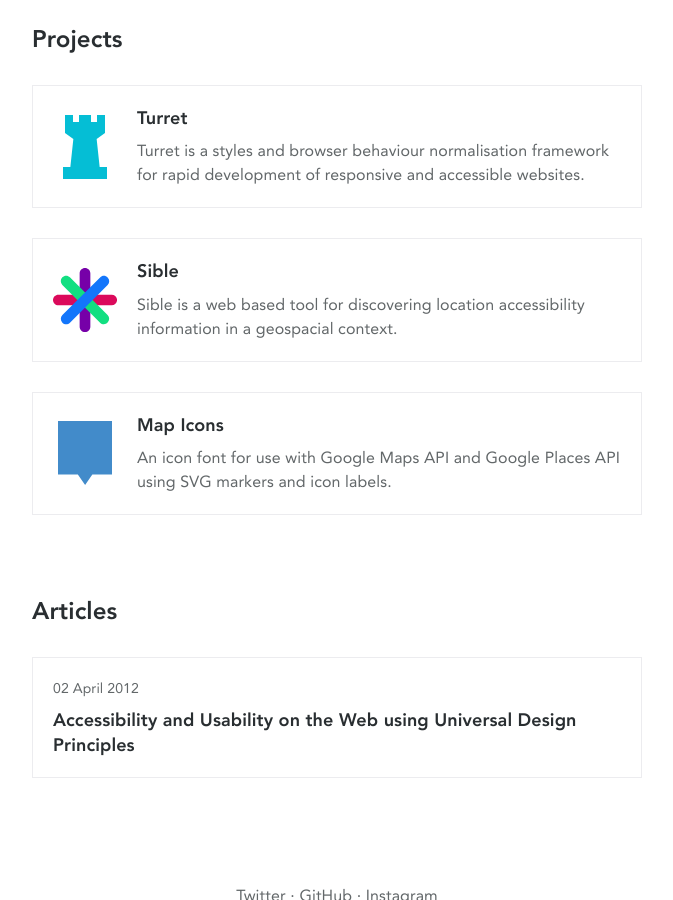
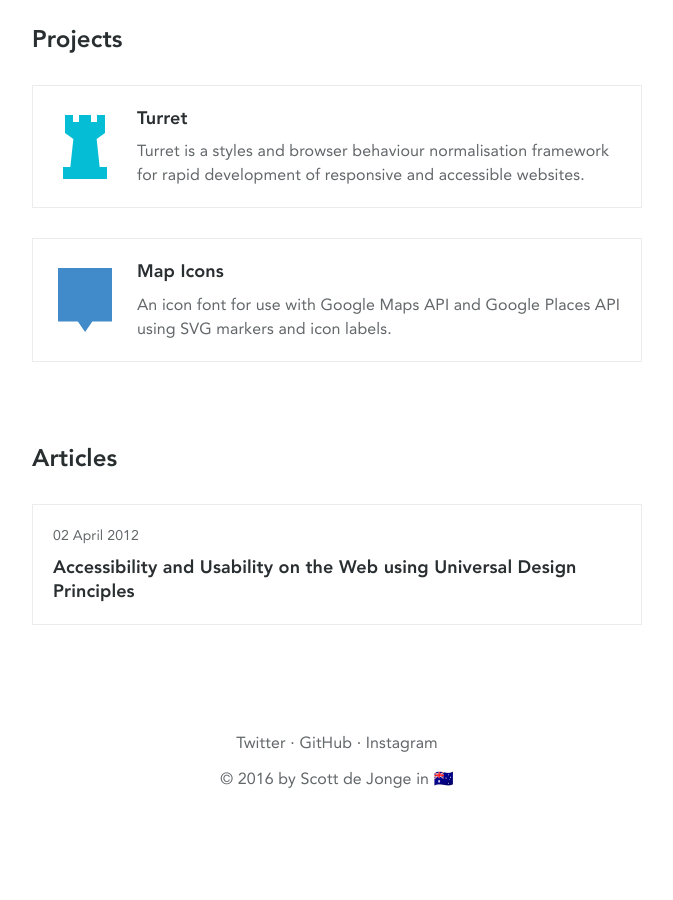
Before and after one commit to scottdejonge/scottdejonge.github.io, a Jekyll site: the page built from index.html, in a window 1280 px wide and 900 px high, scrolled down 1087 px. Shown: the whole window, without its empty margins (303-976 px from the left). Built offline with Jekyll 4.4.1, drawn with Linux system fonts in a browser that asks for light colours; after the commit the page ends 1904 px from its top, so only the background shows below that.

Commit message:
Removed Sible project

```diff
--- a/index.html
+++ b/index.html
@@ -30,16 +30,6 @@
 			</div>
 		</a>
 
-		<a class="post post-flex" href="https://github.com/scottdejonge/sible">
-			<figure class="post-image">
-				<img src="assets/projects/sible.svg" alt="Sible">
-			</figure>
-			<div class="post-inner">
-				<h2 class="post-title">Sible</h2>
-				<p class="post-summary">Sible is a web based tool for discovering location accessibility information in a geospacial context.</p>
-			</div>
-		</a>
-
 		<a class="post post-flex" href="http://map-icons.com/">
 			<figure class="post-image">
 				<img src="assets/projects/map-icons.svg" alt="Map Icons">
```
